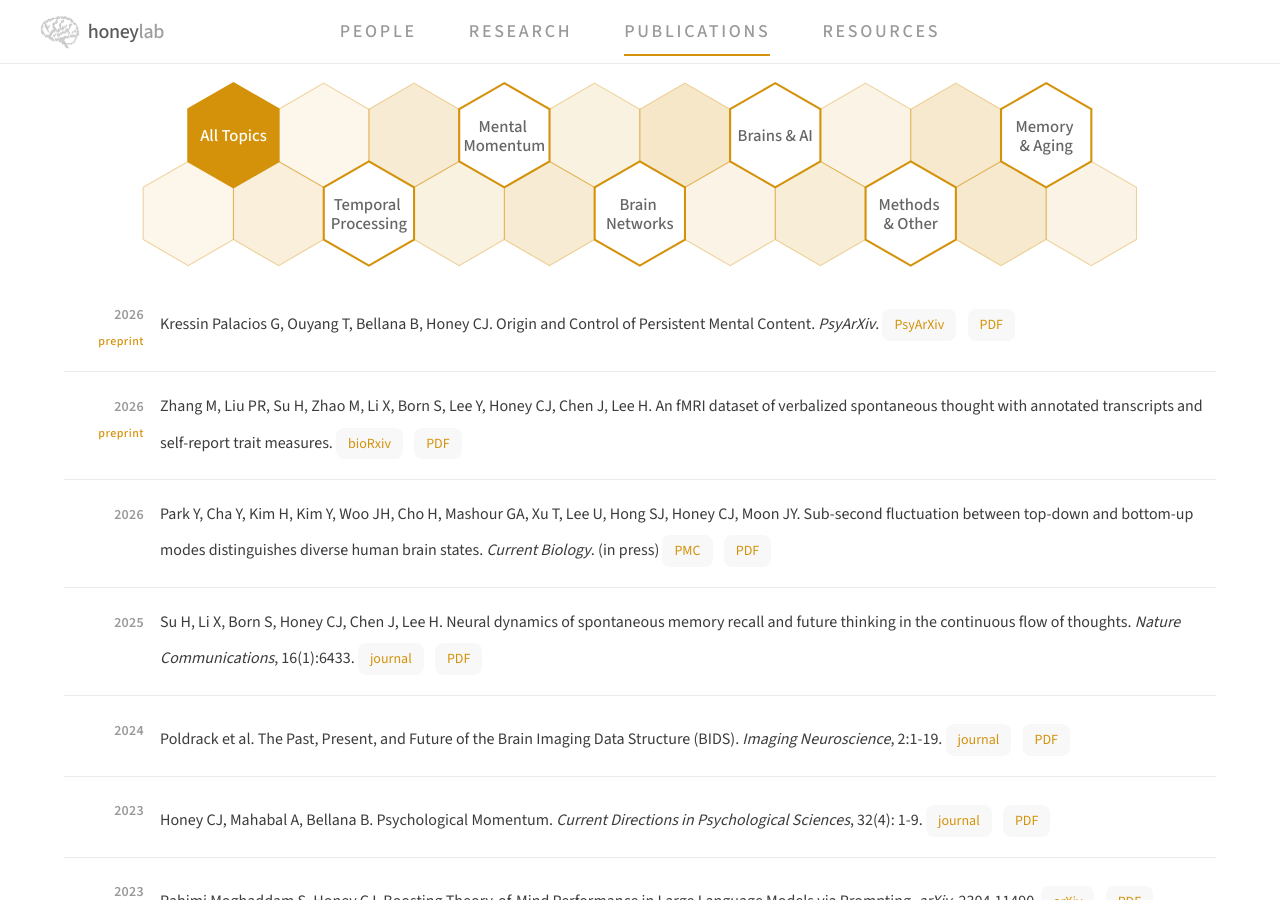
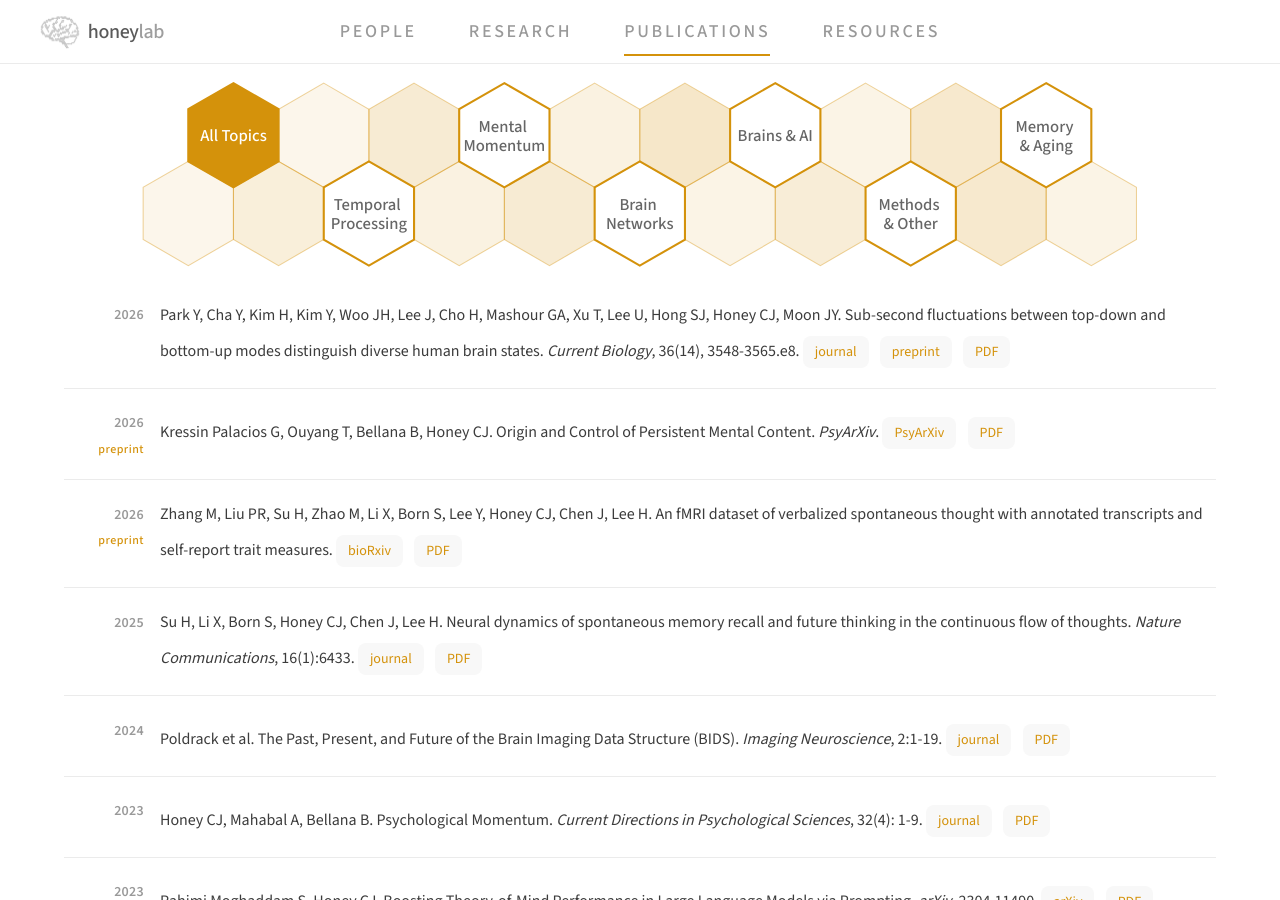
Before and after one commit to HLab/honeylab.org, a Jekyll site: the page built from publications.md, in a window 1280 px wide and 900 px high. Built offline with Jekyll 4.4.1, drawn with Linux system fonts in a browser that asks for light colours.

Commit message:
Update Park et al. entry to Current Biology publication; add PDF
Tools: Claude Code

Co-Authored-By: Claude Fable 5.1 <noreply@anthropic.com>
Claude-Session: https://claude.ai/code/session_01GMXYFSuE5ivHZkWGTrtUw9

```diff
--- a/_data/publications.yml
+++ b/_data/publications.yml
@@ -21,18 +21,20 @@
     url: https://www.biorxiv.org/content/10.64898/2026.05.12.724488v1.abstract
   - text: PDF
     url: pdfs/zhang_etal_lee_preprint_2026.pdf
-- authors: Park Y, Cha Y, Kim H, Kim Y, Woo JH, Cho H, Mashour GA, Xu T, Lee U, Hong SJ, Honey CJ, Moon JY
+- authors: Park Y, Cha Y, Kim H, Kim Y, Woo JH, Lee J, Cho H, Mashour GA, Xu T, Lee U, Hong SJ, Honey CJ, Moon JY
   year: '2026'
-  date: '2026-03-01'
-  title: Sub-second fluctuation between top-down and bottom-up modes distinguishes diverse human brain states
+  date: '2026-07-02'
+  title: Sub-second fluctuations between top-down and bottom-up modes distinguish diverse human brain states
   journal: Current Biology
-  note: in press
+  volume: 36(14), 3548-3565.e8
   tags: [networks]
   links:
-  - text: PMC
+  - text: journal
+    url: https://doi.org/10.1016/j.cub.2026.06.014
+  - text: preprint
     url: https://pmc.ncbi.nlm.nih.gov/articles/PMC11952419/
   - text: PDF
-    url: pdfs/park_etal_moon_preprint_2025.pdf
+    url: pdfs/park_etal_moon_currbio_2026.pdf
 - authors: Tomita TM, Barense MD, Honey CJ
   year: '2021'
   date: '2021-01-28'
```
Also changed, not shown: 1 other file.
